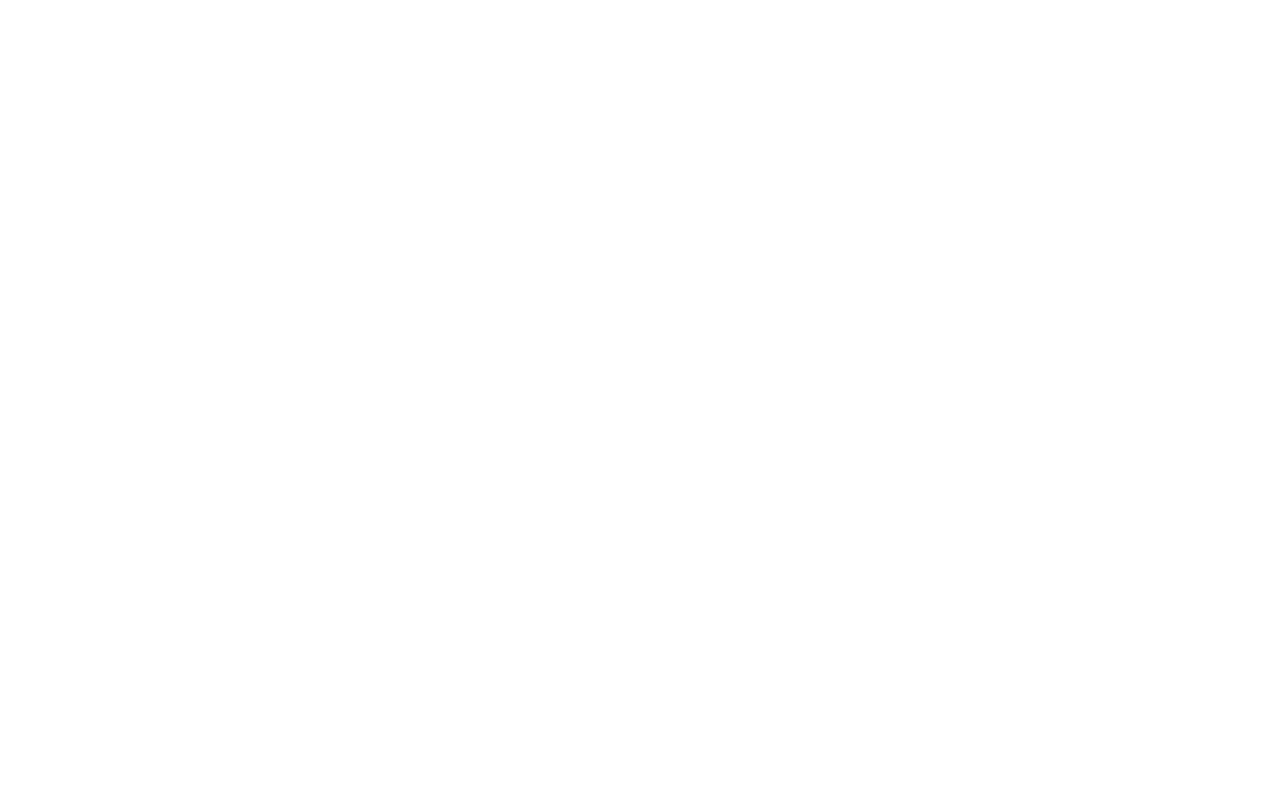
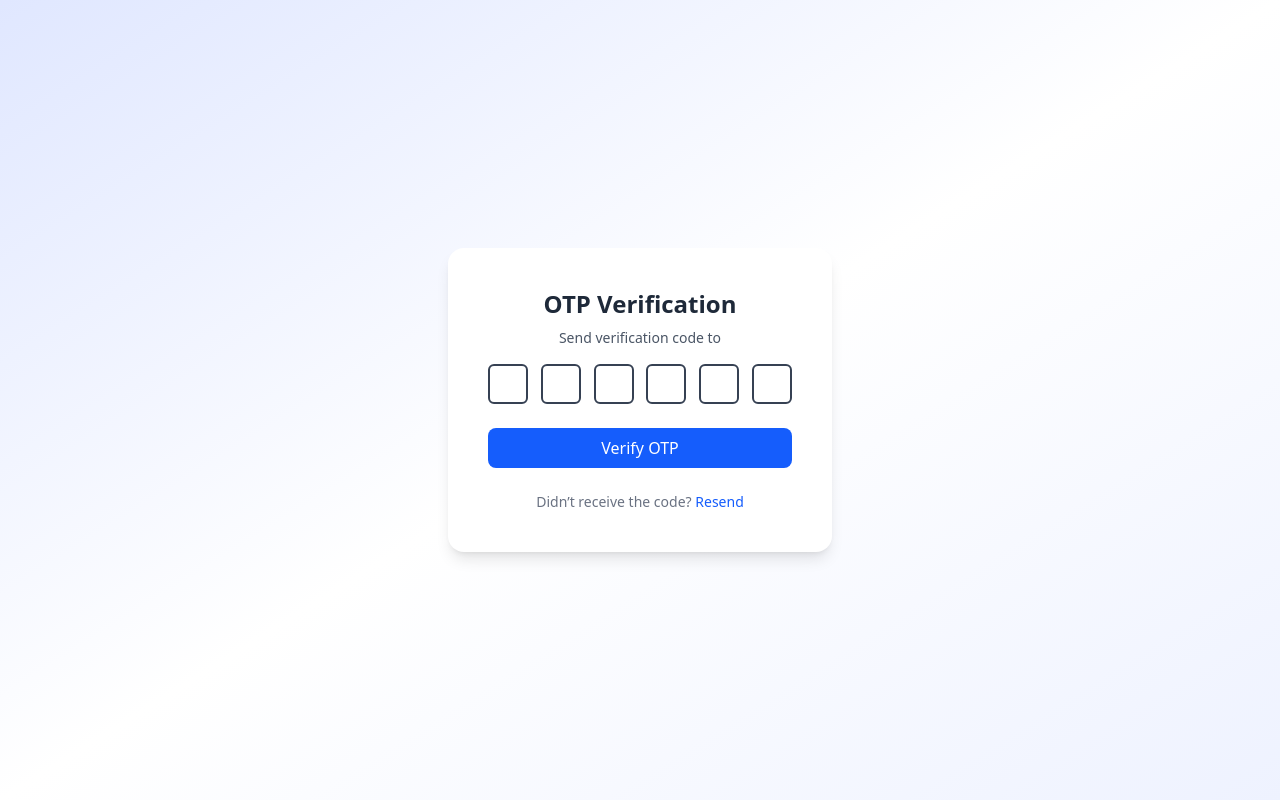
Before and after one commit to viraj-gohil73/AI-Based-Internship-Recommedation-System, a React (Vite) app in the folder frontend/: page /otp in a window 1280 px wide. Before the commit this address had no page. Built offline with nearby package versions, Linux system fonts and the light colour scheme.

Commit message:
add otp page and some changes

```diff
--- a/frontend/src/App.jsx
+++ b/frontend/src/App.jsx
@@ -3,13 +3,16 @@ import Register from "./pages/Register";
 import Login from "./pages/Login"; // optional
 import ForgotPassword from "./pages/ForgotPassword";
 import ResetPassword from "./pages/ResetPassword";
-
+import ChooseUserType from "./pages/ChooseUserType";
+import OtpVerify from "./pages/OtpVerify";
 function App() {
   return (
     <BrowserRouter>
-      <Routes>
+      <Routes path="/" element={<ChooseUserType />}>
+      <Route path="/" element={<ChooseUserType />} />
         <Route path="/register" element={<Register />} />
         <Route path="/login" element={<Login />} />
+         <Route path="/otp" element={<OtpVerify />} />
          <Route path="/forgot-password" element={<ForgotPassword />} />
          <Route path="/reset-password" element={<ResetPassword />} />
       </Routes>
--- /dev/null
+++ b/frontend/src/pages/ChooseUserType.jsx
@@ -0,0 +1,100 @@
+import React, { useState } from "react";
+
+export default function ChooseUserType() {
+  const [selectedRole, setSelectedRole] = useState("student");
+
+  const handleContinue = () => {
+    if (!selectedRole) {
+      alert("Please select an option!");
+      return;
+    }
+
+    if (selectedRole === "student") {
+      window.location.href = "/register-student"; // redirect to student signup
+    } else {
+      window.location.href = "/register-recruiter"; // redirect to recruiter signup
+    }
+  };
+
+  return (
+    <div className="flex h-screen items-center justify-center bg-gradient-to-br from-indigo-100 via-white to-indigo-50">
+      <div className="flex w-[900px] h-[520px] bg-white rounded-2xl shadow-xl overflow-hidden">
+        {/* Left Section */}
+        <div className="w-1/2 bg-[url('https://images.unsplash.com/photo-1522202176988-66273c2fd55f')] bg-cover bg-center flex flex-col justify-end p-6 text-white">
+          <div className="bg-black/40 p-4 rounded-lg">
+            <h2 className="text-2xl font-semibold mb-2">Assessments</h2>
+            <p className="text-sm">
+              Evaluate skills with tailored tests for candidates alike.
+            </p>
+          </div>
+        </div>
+
+        {/* Right Section */}
+        <div className="w-1/2 p-10 flex flex-col justify-between">
+          <div>
+            <h2 className="text-2xl font-bold mb-6">Create a new account</h2>
+            <p className="text-gray-500 mb-8">
+              Join and find your dream job or recruit talented candidates
+            </p>
+
+            {/* Candidate Option */}
+            <div
+              onClick={() => setSelectedRole("student")}
+              className={`cursor-pointer mb-4 border rounded-xl p-4 flex items-center justify-between transition ${
+                selectedRole === "student"
+                  ? "border-blue-400 bg-blue-50"
+                  : "border-gray-200 hover:bg-gray-50"
+              }`}
+            >
+              <div>
+                <h3 className="font-semibold text-lg">Sign up as a Candidate</h3>
+                <p className="text-sm text-gray-500">
+                  Apply For Internships
+                </p>
+              </div>
+              {selectedRole === "student" && (
+                <span className="text-yellow-500 text-2xl"><img width="36" height="36" src="https://img.icons8.com/fluency/48/student-male.png" alt="student-male"/></span>
+              )}
+            </div>
+
+            {/* Recruiter Option */}
+            <div
+              onClick={() => setSelectedRole("recruiter")}
+              className={`cursor-pointer border rounded-xl p-4 flex items-center justify-between transition ${
+                selectedRole === "recruiter"
+                  ? "border-blue-400 bg-blue-50"
+                  : "border-gray-200 hover:bg-gray-50"
+              }`}
+            >
+              <div>
+                <h3 className="font-semibold text-lg">Sign up as a Company</h3>
+                <p className="text-sm text-gray-500">
+                  Hire Talented Candidates
+                </p>
+              </div>
+              {selectedRole === "recruiter" && (
+                <span className="text-blue-500 text-2xl"><img width="36" height="36" src="https://img.icons8.com/color/48/permanent-job.png" alt="permanent-job"/></span>
+              )}
+            </div>
+          </div>
+
+          {/* Footer */}
+          <div className="flex justify-between items-center mt-8">
+            <p className="text-gray-500 text-sm">
+              Already have an account?{" "}
+              <a href="/login" className="text-blue-600 font-semibold">
+                Login
+              </a>
+            </p>
+            <button
+              onClick={handleContinue}
+              className="bg-blue-600 text-white px-6 py-2 rounded-lg hover:bg-blue-700 transition"
+            >
+              Continue
+            </button>
+          </div>
+        </div>
+      </div>
+    </div>
+  );
+}
--- /dev/null
+++ b/frontend/src/pages/OtpVerify.jsx
@@ -0,0 +1,110 @@
+import React, { useState, useRef } from "react";
+//import { verifyOtp } from "../api/auth";
+import { useLocation, useNavigate } from "react-router-dom";
+
+export default function OtpVerify() {
+  const location = useLocation();
+  const navigate = useNavigate();
+  const { name, email, password, role } = location.state || {};
+
+  const [otp, setOtp] = useState(["", "", "", "", "", ""]);
+  const inputsRef = useRef([]);
+  const [msg, setMsg] = useState("");
+  const [loading, setLoading] = useState(false);
+
+  const handleChange = (e, index) => {
+    const value = e.target.value.replace(/\D/g, ""); // only digits
+    if (value.length > 1) return;
+
+    const newOtp = [...otp];
+    newOtp[index] = value;
+    setOtp(newOtp);
+
+    // Auto move next input
+    if (value && index < 5) {
+      inputsRef.current[index + 1].focus();
+    }
+  };
+
+  const handleKeyDown = (e, index) => {
+    if (e.key === "Backspace" && !otp[index] && index > 0) {
+      inputsRef.current[index - 1].focus();
+    }
+  };
+
+  const handleSubmit = async (e) => {
+    e.preventDefault();
+    const otpValue = otp.join("");
+    if (otpValue.length < 6) {
+      setMsg("Please enter complete 6-digit OTP");
+      return;
+    }
+    setLoading(true);
+    try {
+      const res = await verifyOtp({ name, email, password, role, otp: otpValue });
+      setMsg(res.data.message);
+      setTimeout(() => navigate("/login"), 2000);
+    } catch (err) {
+      setMsg(err.response?.data?.message || "Invalid OTP");
+    }
+    setLoading(false);
+  };
+
+  return (
+    <div className="flex items-center justify-center min-h-screen bg-gradient-to-br from-indigo-100 via-white to-indigo-50 px-4 ">
+      <div className="bg-white shadow-lg rounded-2xl p-8 sm:p-10 w-full max-w-sm">
+        <h2 className="text-2xl  font-bold text-center text-gray-800 mb-2">
+          OTP Verification
+        </h2>
+        <p className="text-center text-sm text-gray-600 mb-4">
+         Send verification code to
+          <span className="text-sm text-blue-700"> {email}</span>
+        </p>
+
+        <form onSubmit={handleSubmit} className="flex flex-col items-center">
+          <div className="flex justify-between w-full max-w-sm mb-6">
+            {otp.map((digit, index) => (
+              <input
+                key={index}
+                ref={(el) => (inputsRef.current[index] = el)}
+                type="text"
+                maxLength="1"
+                value={digit}
+                onChange={(e) => handleChange(e, index)}
+                onKeyDown={(e) => handleKeyDown(e, index)}
+                className="w-8 sm:w-10 h-10  caret-black text-center border-2 rounded-md focus:border-blue-500 focus:outline-none text-md font-semibold text-gray-700"
+              />
+            ))}
+          </div>
+          {msg && (
+            <p className="text-center mb-2 text-sm text-red-500 font-medium">
+              {msg}
+            </p>
+          )}
+
+
+          <button
+            type="submit"
+            disabled={loading}
+            className="w-full bg-blue-600 cursor-pointer hover:bg-blue-700 text-white py-2 rounded-lg text-md font-medium transition-all duration-200"
+          >
+            {loading ? "Verifying..." : "Verify OTP"}
+          </button>
+
+
+        </form>
+
+        <div className="text-center mt-6 text-sm text-gray-500">
+          Didn’t receive the code?{" "}
+          <button
+            type="button"
+            className="text-blue-600 cursor-pointer hover:underline font-medium"
+            onClick={() => window.location.reload()}
+          >
+            Resend
+          </button>
+        </div>
+      </div>
+    </div>
+  );
+}
--- a/frontend/src/pages/Register.jsx
+++ b/frontend/src/pages/Register.jsx
@@ -1,4 +1,5 @@
 import React, { useState } from "react";
+import { useNavigate } from "react-router-dom";
 
 export default function RegisterForm() {
   const [formData, setFormData] = useState({
@@ -9,9 +10,11 @@ export default function RegisterForm() {
   });
 
   const [error, setError] = useState("");
+  const navigate = useNavigate();
 
   const handleChange = (e) => {
     setFormData({ ...formData, [e.target.name]: e.target.value });
+
   };
 
   const handleSubmit = (e) => {
@@ -25,6 +28,7 @@ export default function RegisterForm() {
     setError("");
     console.log("Form Data:", formData);
     alert("Account created successfully! (Check console for data)");
+    navigate("/otp", { state: formData }); // pass data to OTP page
     setFormData({
       email: "",
       password: "",
@@ -120,27 +124,17 @@ export default function RegisterForm() {
         <div className="grid grid-cols-2 gap-3 sm:gap-4 mt-4 sm:mt-3">
           <button
             type="button"
-            className="flex items-center cursor-pointer justify-center gap-2 border text-gray-800 border-gray-300 rounded-lg py-2 sm:py-1 hover:bg-gray-100 transition text-sm sm:text-base"
+            className="flex items-center cursor-pointer justify-center gap-2 border text-gray-800 border-gray-300 rounded-lg py-1 hover:bg-gray-100 transition text-sm sm:text-base"
           >
-            <img
-              width="30"
-              height="30"
-              src="https://img.icons8.com/sf-black-filled/64/github.png"
-              alt="github"
-            />
-            GitHub
+            <img width="30" height="30" src="https://img.icons8.com/fluency/96/linkedin.png" alt="linkedin"/>
+            LinkedIn
           </button>
 
           <button
             type="button"
             className="flex items-center cursor-pointer justify-center gap-2 border text-gray-800 border-gray-300 rounded-lg py-2 sm:py-1 hover:bg-gray-100 transition text-sm sm:text-base"
           >
-            <img
-              width="24"
-              height="24"
-              src="https://img.icons8.com/fluency/50/google-logo.png"
-              alt="google-logo"
-            />
+            <img width="28" height="28" src="https://img.icons8.com/fluency/96/google-logo.png" alt="google-logo"/>
             Google
           </button>
         </div>
```
Also changed, not shown: frontend/src/pages/Login.jsx (+6 -16 lines).
